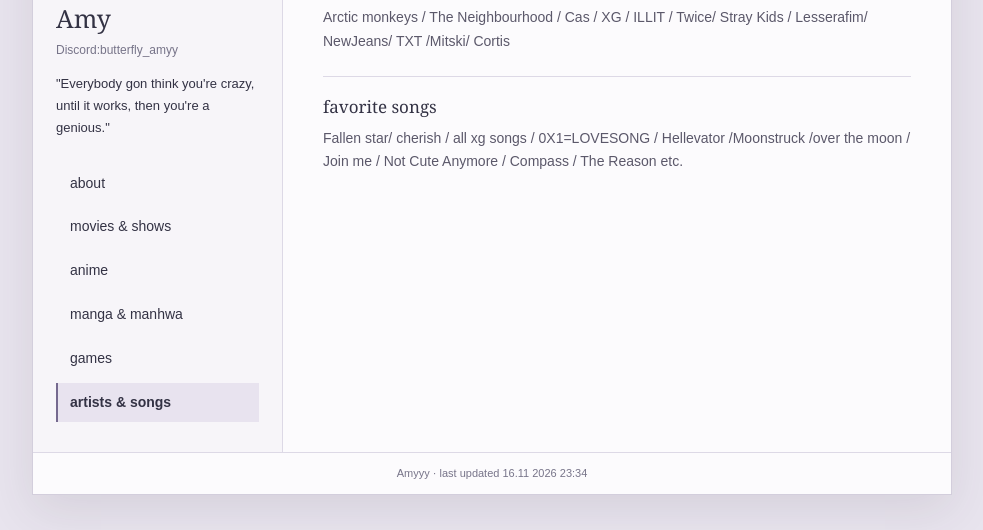
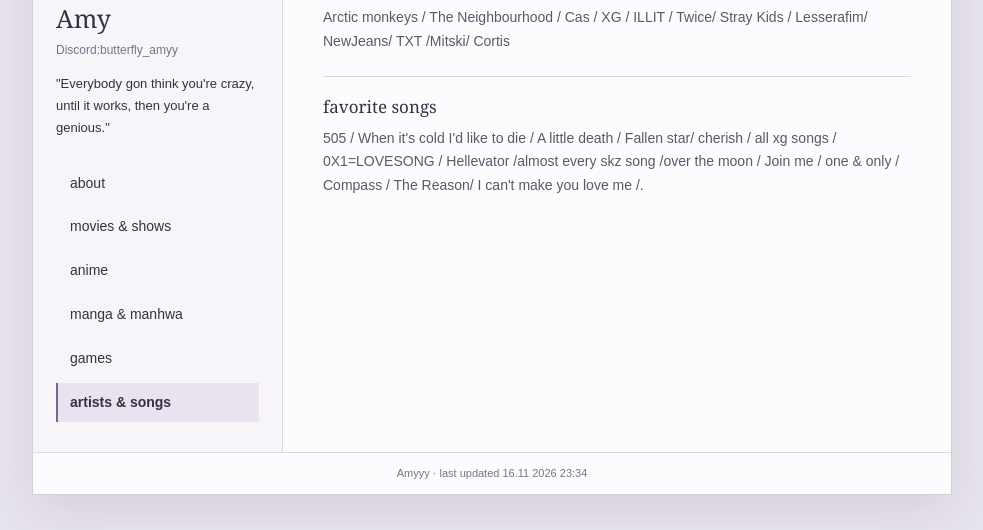
Before and after one commit to ButterflyAmy/me, a plain HTML site: page index.html in a window 1280 px wide. Both pictures are taken after a click on the button "artists & songs". Shown: the part 281-811 px from the top of the page, without its empty margins (148-1131 px from the left). Drawn offline with Linux system fonts and the light colour scheme.

Commit message:
Update index.html

```diff
--- a/index.html
+++ b/index.html
@@ -134,7 +134,7 @@
 
           <div class="card">
             <h3>favorite songs</h3>
-            <p> Fallen star/ cherish / all xg songs / 0X1=LOVESONG / Hellevator /Moonstruck /over the moon / Join me / Not Cute Anymore / Compass / The Reason etc.</p>
+            <p> 505 / When it's cold I'd like to die / A little death / Fallen star/ cherish / all xg songs / 0X1=LOVESONG / Hellevator /almost every skz song /over the moon / Join me / one & only / Compass / The Reason/ I can't make you love me /.</p>
           </div>
         </section>
 
```
